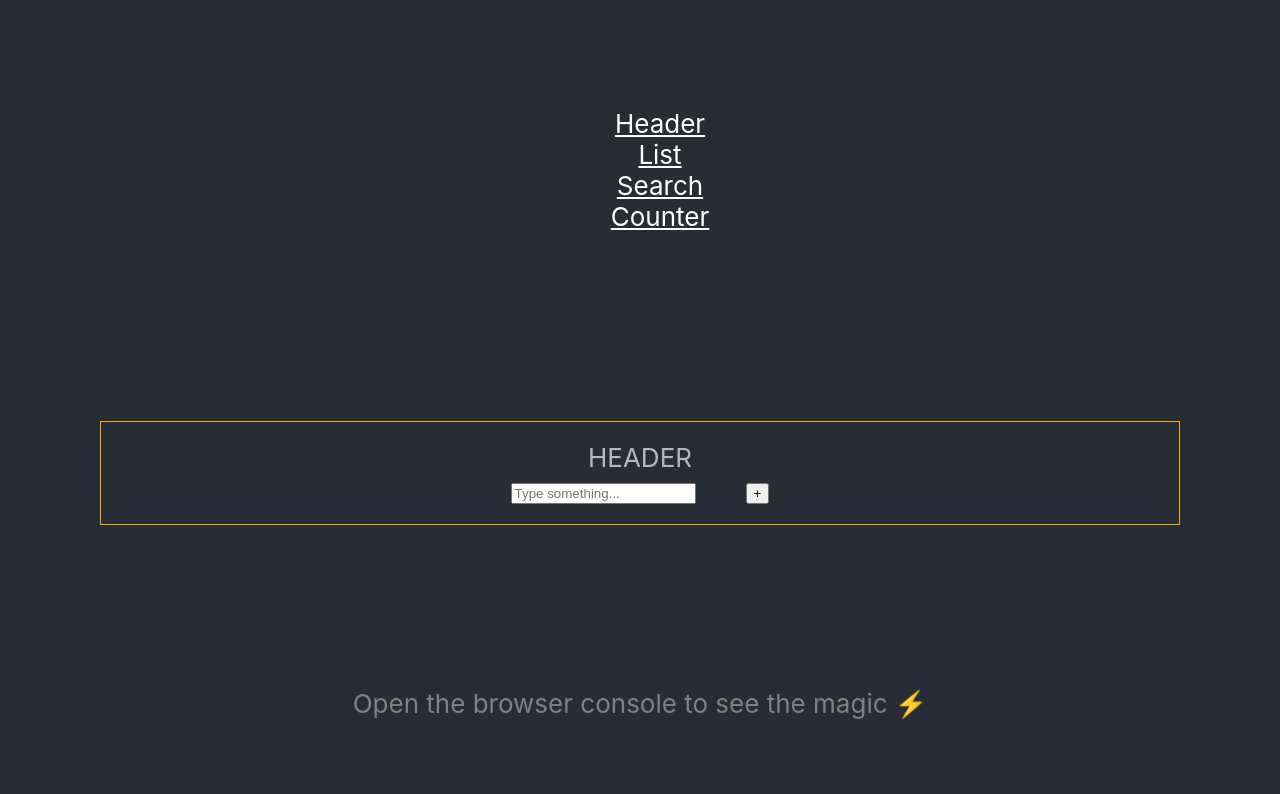
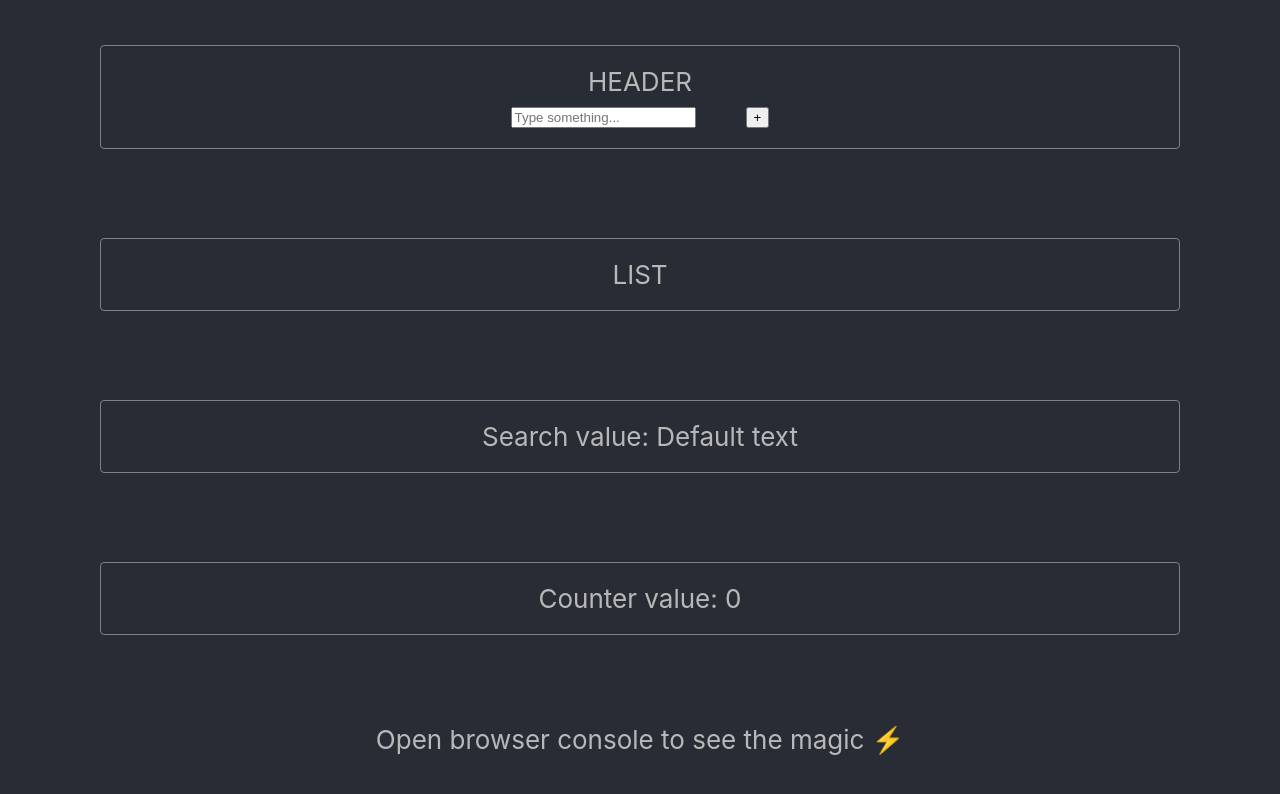
Before and after one commit to sergiovanacloig/deeply-react-context, a React (Create React App) app: page / in a window 1280 px wide. Shown: the top 794 px of the page. Built offline with nearby package versions, Linux system fonts and the light colour scheme.

Commit message:
Create different app versions and add styles

```diff
--- a/src/App.css
+++ b/src/App.css
@@ -1,20 +1,25 @@
 .App {
   height: 100vh;
-  justify-content: space-around;
+  justify-content: space-between;
   text-align: center;
   display: flex;
   flex-direction: column;
+  padding: 0 100px;
 }
 
+.initialApp {
+  justify-content: space-around;
+}
+
+
 .wrapper {
-  border: 1px solid orange;
-  margin: 0 100px;
+  border: 1px solid grey;
+  border-radius: 4px;
   padding: 20px;
 }
 
-.help-message {
-  color: grey;
-  justify-self: flex-end;
+footer {
+  margin-bottom: 20px;
 }
 
 .button {
@@ -22,9 +27,21 @@
 }
 
 ul {
+  display: flex;
+  justify-content: space-around;
+  border: 1px solid grey;
+  border-radius: 4px;
+  text-decoration: none;
   list-style: none;
+  padding: 20px;
 }
 
 a {
+  text-decoration: none;
   color: white;
 }
+
+a:hover {
+  cursor: pointer;
+  text-decoration: underline;
+}
--- a/src/App.js
+++ b/src/App.js
@@ -1,164 +1,23 @@
-import "./App.css";
-
-import SearchProvider from "./context/Search/SearchProvider";
-
 import Header from "./components/Header";
 import List from "./components/List";
 import Search from "./components/Search";
 import Counter from "./components/Counter";
-import { Routes, Route, Link } from "react-router-dom";
+
+import SearchProvider from "./context/Search/SearchProvider";
+
+import "./App.css";
 
 function App() {
   return (
-    // ------------------------------  1  ---------------------------------------
-    // <div className="App">
-    //   <SearchProvider>
-    //     <Header />
-    //     <List />
-    //     <Search />
-    //     <Counter />
-    //   </SearchProvider>
-    //   <span className="help-message">
-    //     Open the browser console to see the magic ⚡
-    //   </span>
-    // </div>
-
-    // ------------------------------  2  ---------------------------------------
-    // <div className="App">
-    //   <ul>
-    //     <li>
-    //       <Link to="/">Header</Link>
-    //     </li>
-    //     <li>
-    //       <Link to="/list">List</Link>
-    //     </li>
-    //     <li>
-    //       <Link to="/search">Search</Link>
-    //     </li>
-    //     <li>
-    //       <Link to="/counter">Counter</Link>
-    //     </li>
-    //   </ul>
-    //   <SearchProvider>
-    //     <Routes>
-    //       <Route exact path="/" element={<Header />} />
-    //       <Route exact path="/list" element={<List />} />
-    //       <Route exact path="/search" element={<Search />} />
-    //       <Route exact path="/counter" element={<Counter />} />
-    //     </Routes>
-    //   </SearchProvider>
-    //   <span className="help-message">
-    //     Open the browser console to see the magic ⚡
-    //   </span>
-    // </div>
-
-    // ------------------------------  3  ---------------------------------------
-    // <div className="App">
-    //   <ul>
-    //     <li>
-    //       <Link to="/">Header</Link>
-    //     </li>
-    //     <li>
-    //       <Link to="/list">List</Link>
-    //     </li>
-    //     <li>
-    //       <Link to="/search">Search</Link>
-    //     </li>
-    //     <li>
-    //       <Link to="/counter">Counter</Link>
-    //     </li>
-    //   </ul>
-    //   <Routes>
-    //     <Route
-    //       exact
-    //       path="/"
-    //       element={
-    //         <SearchProvider>
-    //           <Header />
-    //         </SearchProvider>
-    //       }
-    //     />
-    //     <Route exact path="/list" element={<List />} />
-    //     <Route
-    //       exact
-    //       path="/search"
-    //       element={
-    //         <SearchProvider>
-    //           <Search />
-    //         </SearchProvider>
-    //       }
-    //     />
-    //     <Route
-    //       exact
-    //       path="/counter"
-    //       element={
-    //         <SearchProvider>
-    //           <Counter />
-    //         </SearchProvider>
-    //       }
-    //     />
-    //   </Routes>
-    //   <span className="help-message">
-    //     Open the browser console to see the magic ⚡
-    //   </span>
-    // </div>
-
-    // ------------------------------  4  ---------------------------------------
-    <div className="App">
-      <ul>
-        <li>
-          <Link to="/">Header</Link>
-        </li>
-        <li>
-          <Link to="/list">List</Link>
-        </li>
-        <li>
-          <Link to="/search">Search</Link>
-        </li>
-        <li>
-          <Link to="/counter">Counter</Link>
-        </li>
-      </ul>
-      <Routes>
-        <Route
-          exact
-          path="/"
-          element={
-            <SearchProvider key="list">
-              <Header />
-            </SearchProvider>
-          }
-        />
-        <Route
-          exact
-          path="/list"
-          element={
-            <SearchProvider key="list">
-              <List />
-            </SearchProvider>
-          }
-        />
-        <Route
-          exact
-          path="/search"
-          element={
-            <SearchProvider>
-              <Search />
-            </SearchProvider>
-          }
-        />
-        <Route
-          exact
-          path="/counter"
-          element={
-            <SearchProvider key="counter">
-              <Counter />
-            </SearchProvider>
-          }
-        />
-      </Routes>
+    <div className="App initialApp">
+      <SearchProvider>
+        <Header />
+        <List />
+        <Search />
+        <Counter />
+      </SearchProvider>
       <span className="help-message">
-        Open the browser console to see the magic ⚡
+        Open browser console to see the magic ⚡
       </span>
     </div>
   );
--- a/src/components/Counter.jsx
+++ b/src/components/Counter.jsx
@@ -4,6 +4,7 @@ const Counter = () => {
   const { counter } = useSearch();
 
   console.log("RENDER COUNTER");
+
   return <span className="wrapper">Counter value: {counter}</span>;
 };
 
--- a/src/components/Header.jsx
+++ b/src/components/Header.jsx
@@ -4,6 +4,7 @@ const Header = () => {
   const { setSearch, increase } = useSearch();
 
   console.log("RENDER HEADER");
+
   return (
     <section className="wrapper">
       <header>HEADER</header>
--- a/src/components/Search.jsx
+++ b/src/components/Search.jsx
@@ -4,6 +4,7 @@ const Search = () => {
   const { search } = useSearch();
 
   console.log("RENDER SEARCH");
+
   return <span className="wrapper">Search value: {search}</span>;
 };
 
--- a/src/index.js
+++ b/src/index.js
@@ -2,6 +2,9 @@ import React from "react";
 import ReactDOM from "react-dom/client";
 import "./index.css";
 import App from "./App";
+// import App from "./App2";
+// import App from "./App3";
+// import App from "./App4";
 import reportWebVitals from "./reportWebVitals";
 import { BrowserRouter as Router } from "react-router-dom";
 
```
Also changed, not shown: src/App2.js (added, +31 -0 lines), src/App3.js (added, +53 -0 lines), src/App4.js (added, +61 -0 lines), src/components/Navbar.jsx (added, +22 -0 lines).
